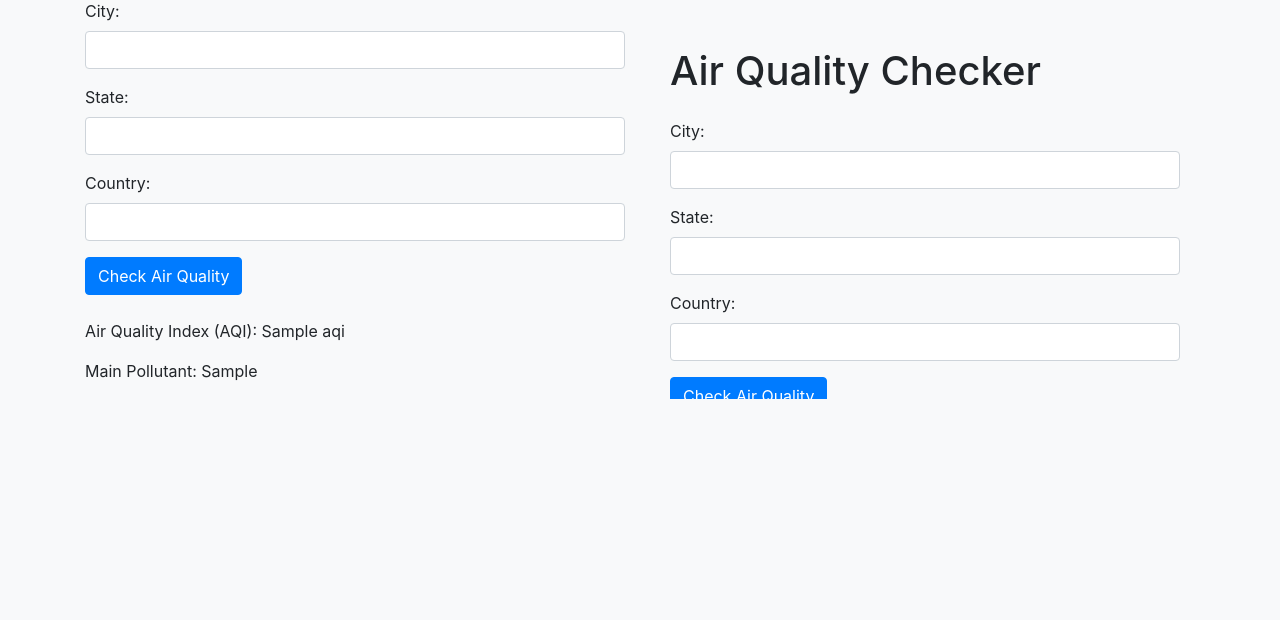
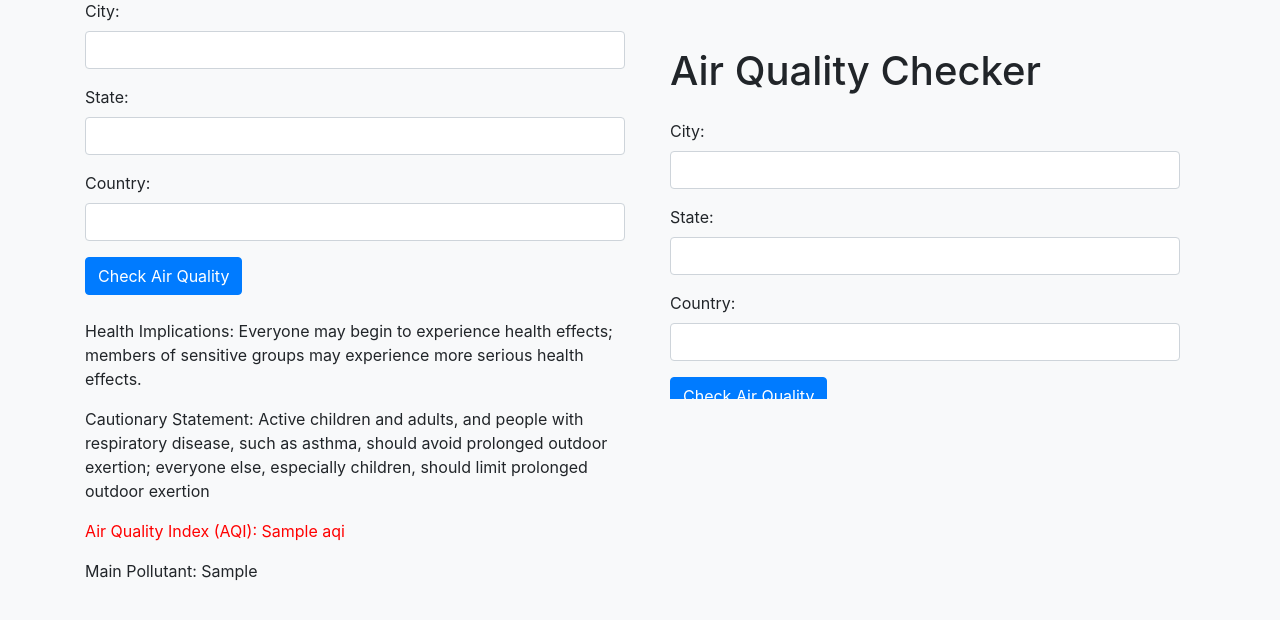
Before and after one commit to analiesegale/AirQuality-Map_HCI584, a Flask app: template templates/index.html in a window 1280 px wide. Shown: the part 121-741 px from the top of the page. Run offline with Flask 3, Linux system fonts and the light colour scheme; the template is opened without the code that fills it: most values are stand-ins (such as "Sample title", 1, 10 or a date in 2020); some libraries are stand-ins or nearby versions.

Commit message:
Cautions, health implications, and text colors
Defined different groups, changed text colors, and added more text about cautions and health implications

```diff
--- a/templates/index.html
+++ b/templates/index.html
@@ -32,7 +32,24 @@
 
                 {% if aqi %}
                 <div class="mt-4">
-                    <p>Air Quality Index (AQI): {{ aqi }}</p>
+                    {% if aqi <= 50 %}
+                        {% set text_color = 'Green' %}
+                        <p> Health Implications: Air quality is considered satifactory, and air pollution poses little or no risk.</p>
+                        <p> Cautionary Statement: None</p>
+                    {% elif aqi <= 100 %}
+                        {% set text_color = 'Yellow' %}
+                        <p> Health Implications: Air quality is acceptable. However, there may be a risk for some people, particularly those who are unusually sensitive to air pollution.</p>
+                        <p> Cautionary Statement: Active children and adults, and people with respiratory disease, such as asthma, should limit prolonged outdoor exertion.</p>
+                    {% elif aqi <= 150 %}
+                        {% set text_color = 'Orange' %}
+                        <p> Health Implications: Members of sensitive groups may experience health effects. The general public is less likely to be affected.</p>
+                        <p> Cautionary Statement: Active children and adults, and people with respiratory disease, such as asthma, should limit prolonged outdoor exertion.</p>
+                    {% else %}
+                        {% set text_color = 'Red' %}
+                        <p> Health Implications: Everyone may begin to experience health effects; members of sensitive groups may experience more serious health effects.</p>
+                        <p> Cautionary Statement: Active children and adults, and people with respiratory disease, such as asthma, should avoid prolonged outdoor exertion; everyone else, especially children, should limit prolonged outdoor exertion</p>
+                    {% endif %}
+                    <p style="color: {{ text_color }}">Air Quality Index (AQI): {{ aqi }}</p>
                     <p>Main Pollutant: {{ main_pollutant }}</p>
                 </div>
                 {% endif %}
```
Also changed, not shown: app.py (line endings or trailing spaces).
